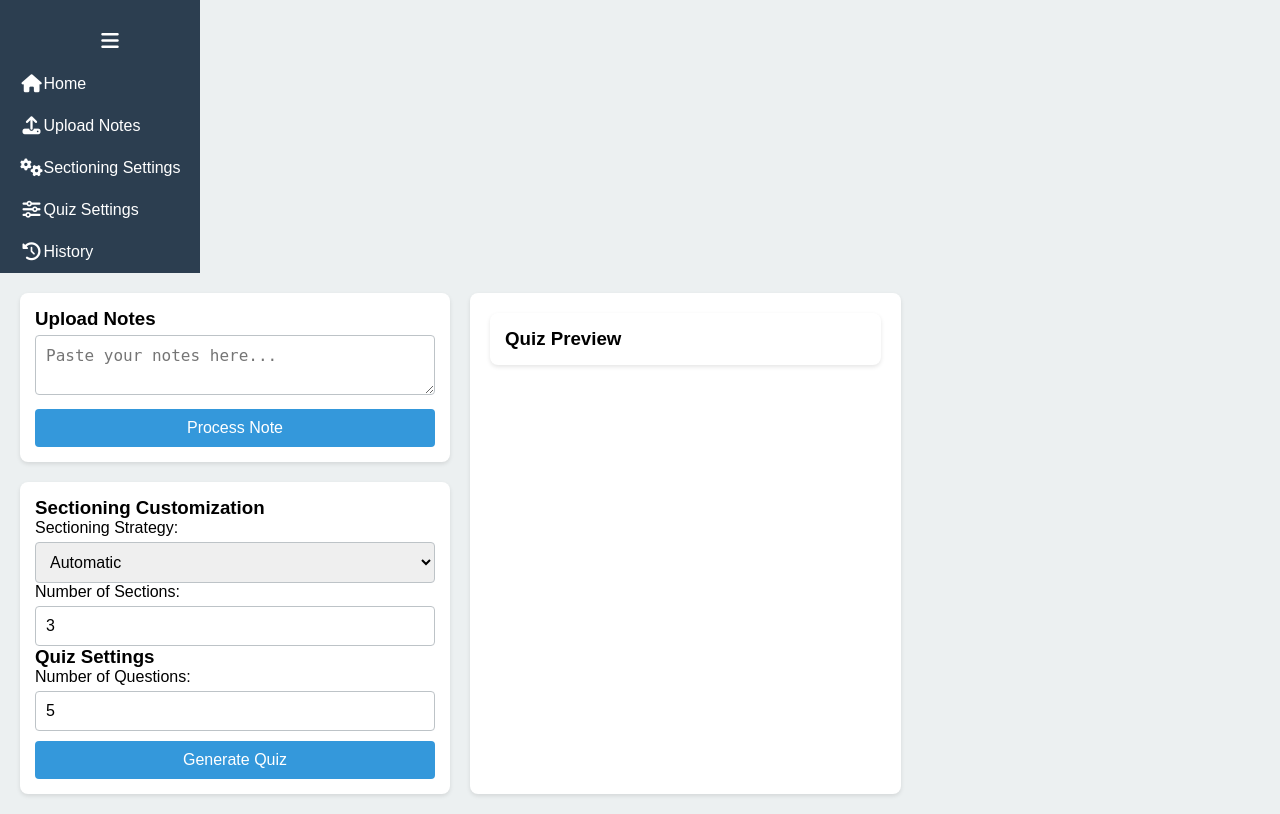
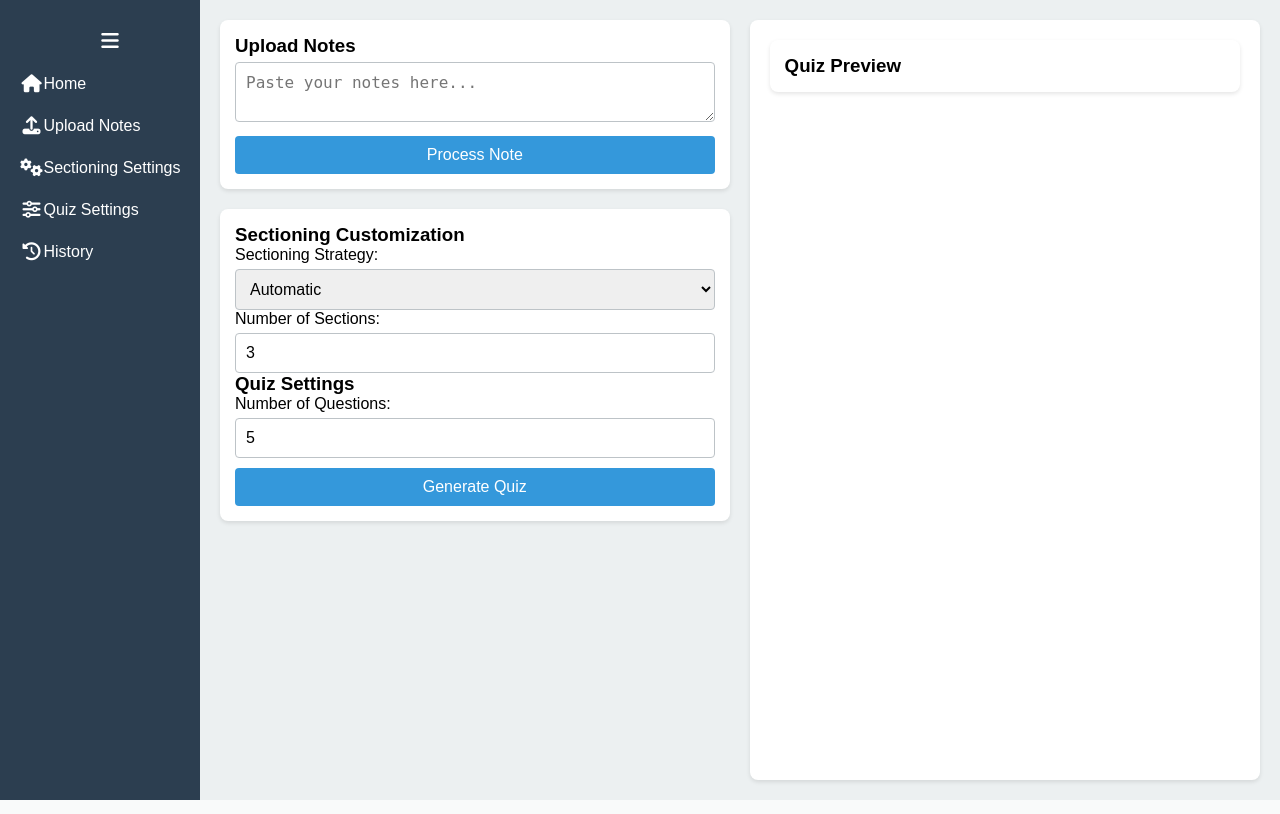
Before and after one commit to goodudetheboy/autoquiz, a Flask app: template frontend/templates/index.html in a window 1280 px wide. Run offline with Flask 3, Linux system fonts and the light colour scheme; the template is opened without the code that fills it, so the values that code supplies are empty; some libraries are stand-ins or nearby versions.

Commit message:
[fix] Fix .container not 100%

```diff
--- a/frontend/static/styles/index.css
+++ b/frontend/static/styles/index.css
@@ -10,6 +10,11 @@ body {
     display: flex;
     height: 100vh;
     background: #ECF0F1;
+}
+
+.container {
+    display: flex;
+    width: 100%;
 }
 
 /* Sidebar Styles */
```
